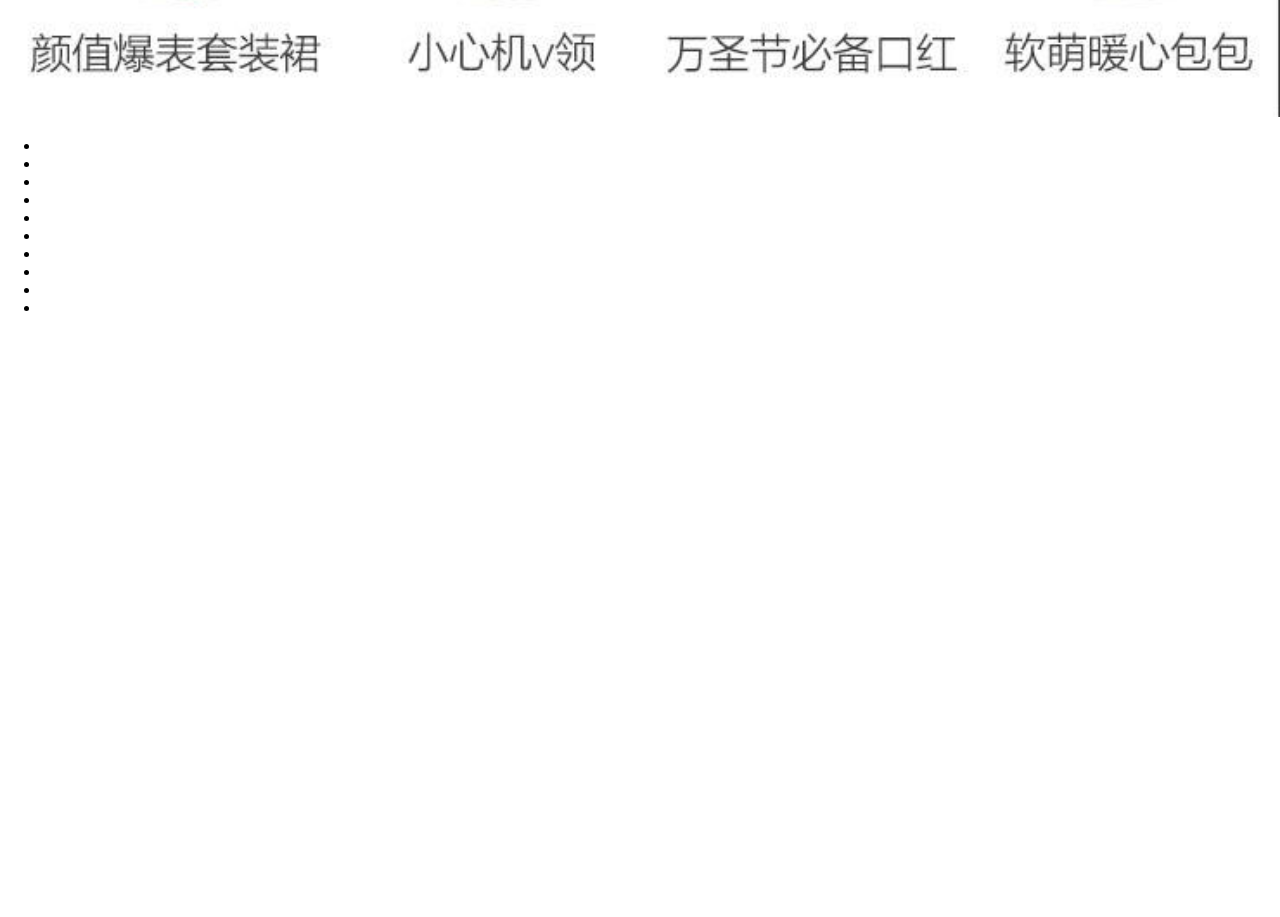
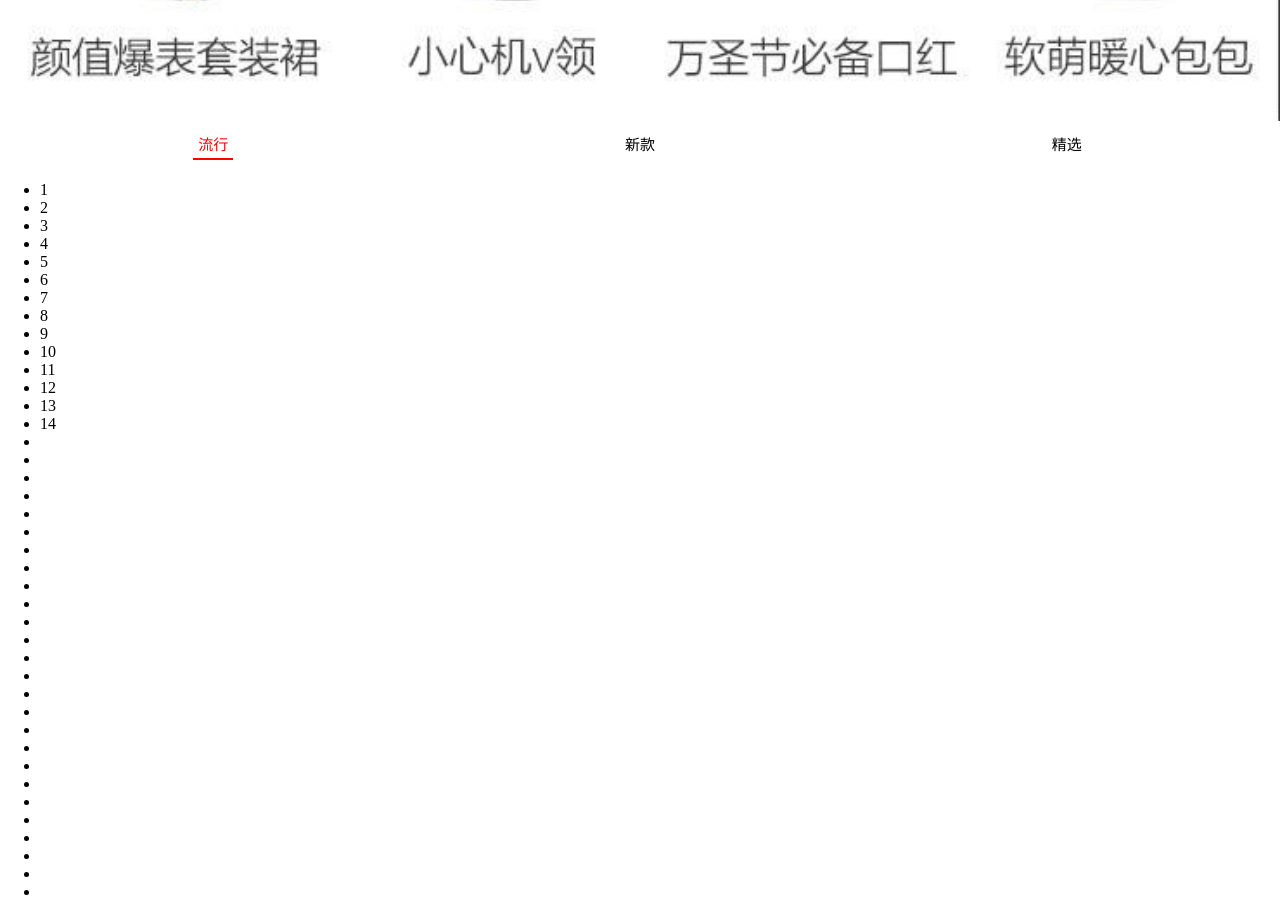
Before and after one commit to iamwangdachui/supermall, a Vue app: page /home in a window 1280 px wide. Shown: the part 900-1817 px from the top of the page. Before the commit the page ends 1233 px from the top, so only its background shows below. Built offline with nearby package versions, Linux system fonts and the light colour scheme; no server answers.

Commit message:
噶的手感

```diff
--- /dev/null
+++ b/src/components/content/tabControl/TabControl.vue
@@ -0,0 +1,60 @@
+<template>
+  <div class="tab-control">
+    <div
+      v-bind:key="item.index"
+      v-for="(item,index) in titles"
+      class="tab-control-item"
+      :class="{active:index==currentIndex}"
+      @click="itemClick(index)"
+    >
+      <span>{{item}}</span>
+    </div>
+  </div>
+</template>
+
+<script>
+export default {
+  name: "TabControl",
+  props: {
+    titles: {
+      type: Array,
+      default() {
+        return [];
+      }
+    }
+  },
+  data() {
+    return {
+      currentIndex: 0
+    };
+  },
+  methods: {
+    itemClick(index){
+      this.currentIndex = index
+    }
+  }
+};
+</script>
+
+<style scoped>
+.tab-control {
+  display: flex;
+  text-align: center;
+  font-size: 15px;
+  height: 40px;
+  line-height: 40px;
+  background-color: #fff;
+}
+.tab-control-item {
+  flex: 1;
+}
+.tab-control-item span {
+  padding: 5px;
+}
+.active {
+  color: red;
+}
+.active span {
+  border-bottom: 2px solid;
+}
+</style>
--- a/src/views/home/Home.vue
+++ b/src/views/home/Home.vue
@@ -10,7 +10,38 @@
     <recommend-view :recommends="recommends"></recommend-view>
     <!--本周推荐-->
     <feature-view></feature-view>
+    <tab-control class="tab-control" :titles="['流行','新款','精选']"></tab-control>
     <ul>
+      <li>1</li>
+      <li>2</li>
+      <li>3</li>
+      <li>4</li>
+      <li>5</li>
+      <li>6</li>
+      <li>7</li>
+      <li>8</li>
+      <li>9</li>
+      <li>10</li>
+      <li>11</li>
+      <li>12</li>
+      <li>13</li>
+      <li>14</li>
+      <li></li>
+      <li></li>
+      <li></li>
+      <li></li>
+      <li></li>
+      <li></li>
+      <li></li>
+      <li></li>
+      <li></li>
+      <li></li>
+      <li></li>
+      <li></li>
+      <li></li>
+      <li></li>
+      <li></li>
+      <li></li>
       <li></li>
       <li></li>
       <li></li>
@@ -30,6 +61,8 @@ import NavBar from "components/common/navbar/NavBar";
 import HomeSwiper from "./childComps/HomeSwiper";
 import RecommendView from "./childComps/RecommendView";
 import FeatureView from "./childComps/FeatureView";
+import TabControl from "components/content/tabcontrol/TabControl";
+
 import { getHomeMultidata } from "../../network/home";
 
 export default {
@@ -38,7 +71,8 @@ export default {
     NavBar,
     HomeSwiper,
     RecommendView,
-    FeatureView
+    FeatureView,
+    TabControl
   },
   data() {
     return {
@@ -59,7 +93,7 @@ export default {
 
 <style scoped>
 #home {
-  padding-top: 40px;
+  padding-top: 44px;
 }
 .home-nav {
   background-color: #f5617b;
@@ -70,4 +104,8 @@ export default {
   top: 0;
   z-index: 9;
 }
+.tab-control{
+  position: sticky;
+  top: 44px;
+}
 </style>
```
